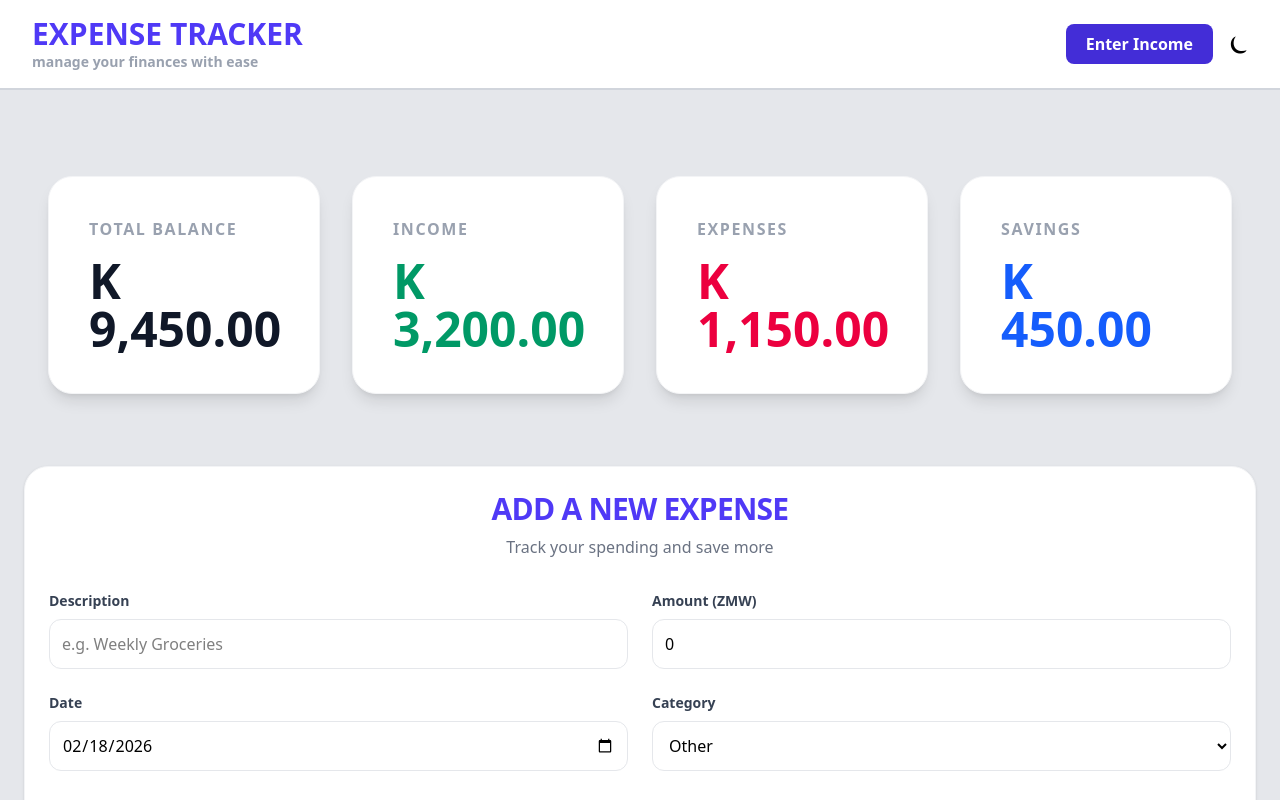
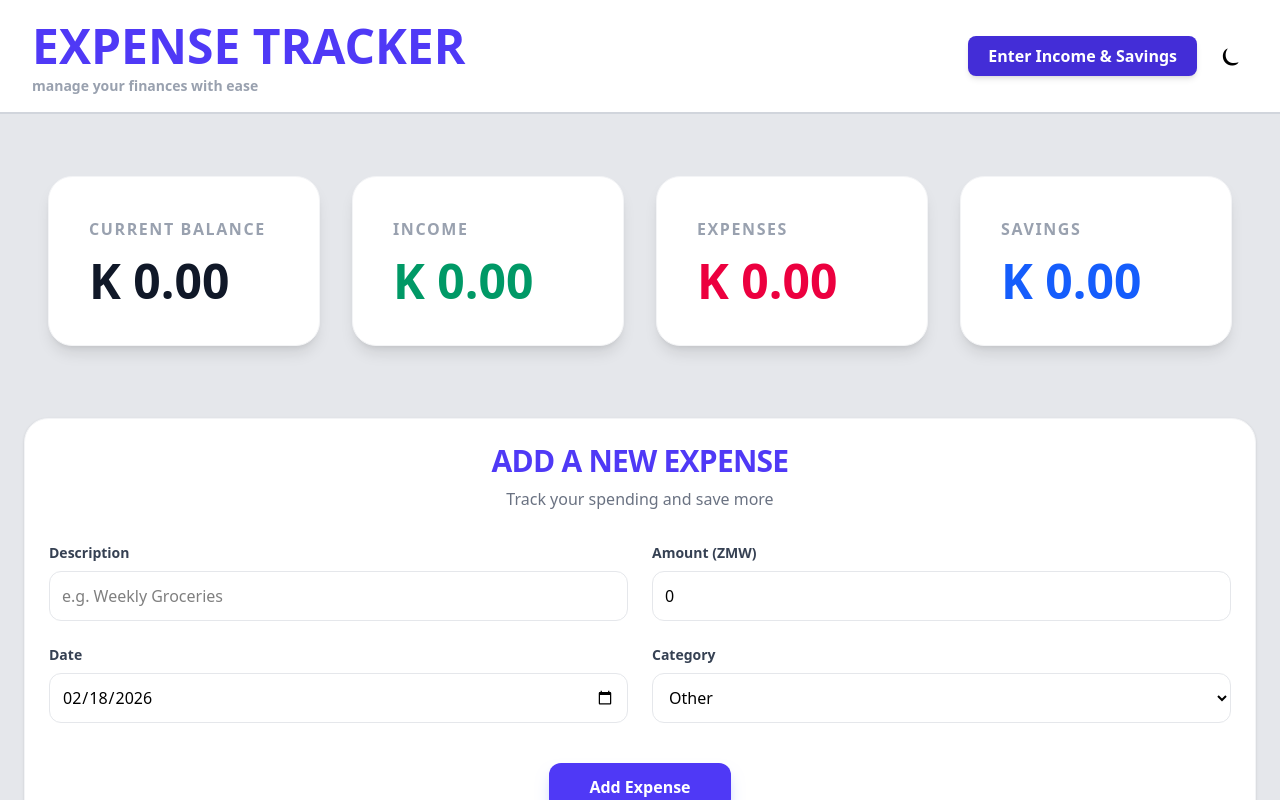
Before and after one commit to Victoriousm/expense_tracker, a Vue app: page / in a window 1280 px wide. Shown: the top 800 px of the page. Built offline with nearby package versions, Linux system fonts and the light colour scheme.

Commit message:
feat: Add income and savings management, featuring a new composable, summary cards, and navigation bar input.

```diff
--- a/src/componenmts/NavBar.vue
+++ b/src/componenmts/NavBar.vue
@@ -1,13 +1,48 @@
+<script setup>
+import { ref } from "vue";
+import { useThemeContext } from "../composables/useThemeContext";
+import { useIncome } from "../composables/useIcomeSaving";
+
+const { isDark, toggleTheme } = useThemeContext();
+
+const { setIncome, setSavings, savings, income } = useIncome();
+
+const showModal = ref(false);
+const tempIncome = ref(0);
+const tempSavings = ref(0);
+
+const openModal = () => {
+  tempIncome.value = income.value;
+  showModal.value = true;
+};
+
+const saveAndClose = () => {
+  try {
+    setIncome(Number(tempIncome.value));
+
+    const updatedSavings = (savings.value || 0) + Number(tempSavings.value);
+
+    setSavings(updatedSavings);
+
+    tempSavings.value = 0;
+    showModal.value = false;
+  } catch (error) {
+    console.error("Failed to save finance settings:", error);
+  }
+};
+</script>
+
 <template>
-  <div>
+  <div class="relative">
     <nav
       class="dark:bg-slate-800 dark:border-gray-700 fixed top-0 left-0 w-full flex flex-col md:flex-row items-center justify-between px-4 py-3 md:px-8 md:py-4 bg-white font-bold border-gray-300 border-b-2 z-50 transition-colors"
     >
-      <div>
+      <div class="flex flex-col text-center md:text-left mb-3 md:mb-0">
         <span
-          class="font-black text-indigo-600 text-3xl dark:text-white uppercase"
-          >Expense Tracker</span
+          class="font-black text-indigo-600 text-2xl sm:text-3xl md:text-4xl lg:text-5xl dark:text-white leading-tight"
         >
+          EXPENSE TRACKER
+        </span>
         <p class="text-xs sm:text-sm text-gray-400 dark:text-gray-300">
           manage your finances with ease
         </p>
@@ -15,17 +50,17 @@
 
       <div class="flex items-center gap-4">
         <button
-          @click.stop="openModal"
+          @click="openModal"
           type="button"
-          class="bg-indigo-700 hover:bg-indigo-800 text-white px-5 py-2 rounded-lg font-bold z-[60] cursor-pointer"
+          class="bg-indigo-700 hover:bg-indigo-800 text-white px-3 py-1.5 sm:px-5 sm:py-2 rounded-lg text-sm sm:text-base transition-all shadow-md active:scale-95 cursor-pointer"
         >
-          Enter Income
+          Enter Income & Savings
         </button>
 
         <button
           @click="toggleTheme"
           type="button"
-          class="cursor-pointer text-2xl"
+          class="cursor-pointer text-xl sm:text-2xl hover:text-green-700 dark:hover:text-green-400 transition-all duration-200 active:scale-90 px-2 select-none"
         >
           {{ isDark ? "☀️" : "⏾" }}
         </button>
@@ -34,60 +69,63 @@
 
     <div
       v-if="showModal"
-      class="fixed inset-0 bg-black/60 backdrop-blur-sm flex items-center justify-center z-[999] p-4"
+      class="fixed inset-0 bg-black/60 backdrop-blur-sm flex items-center justify-center z-[100] p-4"
+      @click.self="showModal = false"
     >
       <div
-        class="bg-white dark:bg-slate-800 p-8 rounded-3xl max-w-sm w-full shadow-2xl"
+        class="bg-white dark:bg-slate-800 p-6 sm:p-8 rounded-3xl max-w-sm w-full shadow-2xl border border-gray-100 dark:border-gray-700"
       >
-        <h3 class="text-xl font-black mb-4 dark:text-white uppercase">
-          Set Income
+        <h3
+          class="text-xl font-black text-indigo-600 dark:text-white mb-6 uppercase"
+        >
+          Finance Settings
         </h3>
+
+        <div class="space-y-5">
+          <div>
+            <label
+              class="text-[10px] font-bold text-gray-400 uppercase tracking-widest ml-1 block mb-2"
+              >Monthly Income (K)</label
+            >
             <input
-          v-model.number="inputAmount"
+              v-model.number="tempIncome"
               type="number"
-          class="w-full p-4 bg-gray-100 dark:bg-slate-900 rounded-xl mb-6 outline-none dark:text-white border-2 border-transparent focus:border-indigo-500"
+              class="w-full p-4 bg-gray-50 dark:bg-slate-900 border-2 border-transparent focus:border-indigo-500 rounded-2xl outline-none dark:text-white font-bold text-xl transition-all"
             />
-        <div class="flex gap-4">
+          </div>
+
+          <div>
+            <label
+              class="text-[10px] font-bold text-gray-400 uppercase tracking-widest ml-1 block mb-2"
+              >Manual Savings (K)</label
+            >
+            <input
+              v-model.number="tempSavings"
+              type="number"
+              class="w-full p-4 bg-gray-50 dark:bg-slate-900 border-2 border-transparent focus:border-indigo-500 rounded-2xl outline-none dark:text-white font-bold text-xl transition-all"
+            />
+          </div>
+
+          <div class="flex gap-3 pt-2">
             <button
               @click="showModal = false"
-            class="flex-1 font-bold text-gray-400"
+              type="button"
+              class="flex-1 py-3 text-gray-500 font-bold hover:bg-gray-100 dark:hover:bg-slate-700 rounded-xl transition-colors cursor-pointer"
             >
               Cancel
             </button>
             <button
               @click="saveAndClose"
-            class="flex-1 bg-indigo-600 text-white py-3 rounded-xl font-bold"
+              type="button"
+              class="flex-1 py-3 bg-indigo-600 text-white font-bold rounded-xl shadow-lg hover:bg-indigo-700 transition-all cursor-pointer"
             >
-            Save
+              Save All
             </button>
           </div>
         </div>
       </div>
+    </div>
 
-    <div class="h-24"></div>
+    <div class="h-28 md:h-24"></div>
   </div>
 </template>
-
-<script setup>
-import { ref } from "vue";
-import { useThemeContext } from "../composables/useThemeContext";
-import { useIncome } from "../composables/useIncome"; // Double check this path!
-
-const { isDark, toggleTheme } = useThemeContext();
-const { setIncome } = useIncome();
-
-const showModal = ref(false);
-const inputAmount = ref(0);
-
-// This function will tell us exactly what is happening in the Console
-const openModal = () => {
-  console.log("Button Clicked! showModal was:", showModal.value);
-  showModal.value = true;
-  console.log("showModal is now:", showModal.value);
-};
-
-const saveAndClose = () => {
-  setIncome(Number(inputAmount.value));
-  showModal.value = false;
-};
-</script>
--- a/src/componenmts/SummaryCards.vue
+++ b/src/componenmts/SummaryCards.vue
@@ -1,3 +1,27 @@
+<script setup lang="ts">
+import { computed } from "vue";
+import { useIncome } from "../composables/useIcomeSaving";
+import { useExpense } from "../composables/useExpenses";
+
+const { income, savings } = useIncome();
+const { expenses } = useExpense();
+
+const totalExpenses = computed(() => {
+  return expenses.value.reduce((acc, item) => acc + item.amount, 0);
+});
+
+const totalBalance = computed(() => {
+  return income.value - totalExpenses.value - savings.value;
+});
+
+const formatCurrency = (val: number) => {
+  return val.toLocaleString(undefined, {
+    minimumFractionDigits: 2,
+    maximumFractionDigits: 2,
+  });
+};
+</script>
+
 <template>
   <div
     class="w-full px-4 sm:px-6 lg:px-12 py-8 pt-48 sm:pt-0 lg:pt-20 max-w-[1600px] mx-auto lg:pb-2"
@@ -9,12 +33,12 @@
         <p
           class="text-sm lg:text-base font-bold text-gray-400 uppercase tracking-widest dark:text-gray-300"
         >
-          Total Balance
+          Current Balance
         </p>
         <p
           class="text-3xl lg:text-4xl xl:text-5xl font-black text-gray-900 mt-4 dark:text-white tabular-nums"
         >
-          K 9,450.00
+          K {{ formatCurrency(totalBalance) }}
         </p>
       </div>
 
@@ -29,7 +53,7 @@
         <p
           class="text-3xl lg:text-4xl xl:text-5xl font-black text-emerald-600 mt-4 dark:text-emerald-400 tabular-nums"
         >
-          K 3,200.00
+          K {{ formatCurrency(income) }}
         </p>
       </div>
 
@@ -44,7 +68,7 @@
         <p
           class="text-3xl lg:text-4xl xl:text-5xl font-black text-rose-600 mt-4 dark:text-rose-400 tabular-nums"
         >
-          K 1,150.00
+          K {{ formatCurrency(totalExpenses) }}
         </p>
       </div>
 
@@ -59,11 +83,9 @@
         <p
           class="text-3xl lg:text-4xl xl:text-5xl font-black text-blue-600 mt-4 dark:text-blue-400 tabular-nums"
         >
-          K 450.00
+          K {{ formatCurrency(savings) }}
         </p>
       </div>
     </div>
   </div>
 </template>
-
-<script setup lang="ts"></script>
--- /dev/null
+++ b/src/composables/useIcomeSaving.ts
@@ -0,0 +1,38 @@
+import { ref, watch } from "vue";
+
+const savedIncome = localStorage.getItem("user_income");
+const savedSavings = localStorage.getItem("user_savings");
+const savedAccount = localStorage.getItem("current_account");
+
+const income = ref(savedIncome ? parseFloat(savedIncome) : 0);
+const savings = ref(savedSavings ? parseFloat(savedSavings) : 0);
+const currentAccount = ref(savedAccount ? parseFloat(savedAccount) : 0);
+
+export function useIncome() {
+  watch(income, (val) => localStorage.setItem("user_income", val.toString()));
+  watch(savings, (val) => localStorage.setItem("user_savings", val.toString()));
+  watch(currentAccount, (val) =>
+    localStorage.setItem("current_account", val.toString()),
+  );
+
+  const setIncome = (amount: number) => {
+    income.value = amount;
+  };
+
+  const setSavings = (amount: number) => {
+    savings.value += amount;
+  };
+
+  const setAccountBalance = (amount: number) => {
+    currentAccount.value += amount;
+  };
+
+  return {
+    income,
+    savings,
+    currentAccount,
+    setIncome,
+    setSavings,
+    setAccountBalance,
+  };
+}
--- a/src/composables/useIncome.ts
+++ /dev/null
@@ -1,21 +0,0 @@
-// useIncome.ts
-import { ref, watch } from "vue";
-
-const savedIncome = localStorage.getItem("user_income");
-const income = ref(savedIncome ? parseFloat(savedIncome) : 0);
-
-export function useIncome() {
-  // Make sure 'export' is here!
-  watch(income, (newVal) => {
-    localStorage.setItem("user_income", newVal.toString());
-  });
-
-  const setIncome = (amount: number) => {
-    income.value = amount;
-  };
-
-  return {
-    income,
-    setIncome,
-  };
-}
```
Lines whose indentation alone changed are shown as unchanged.
